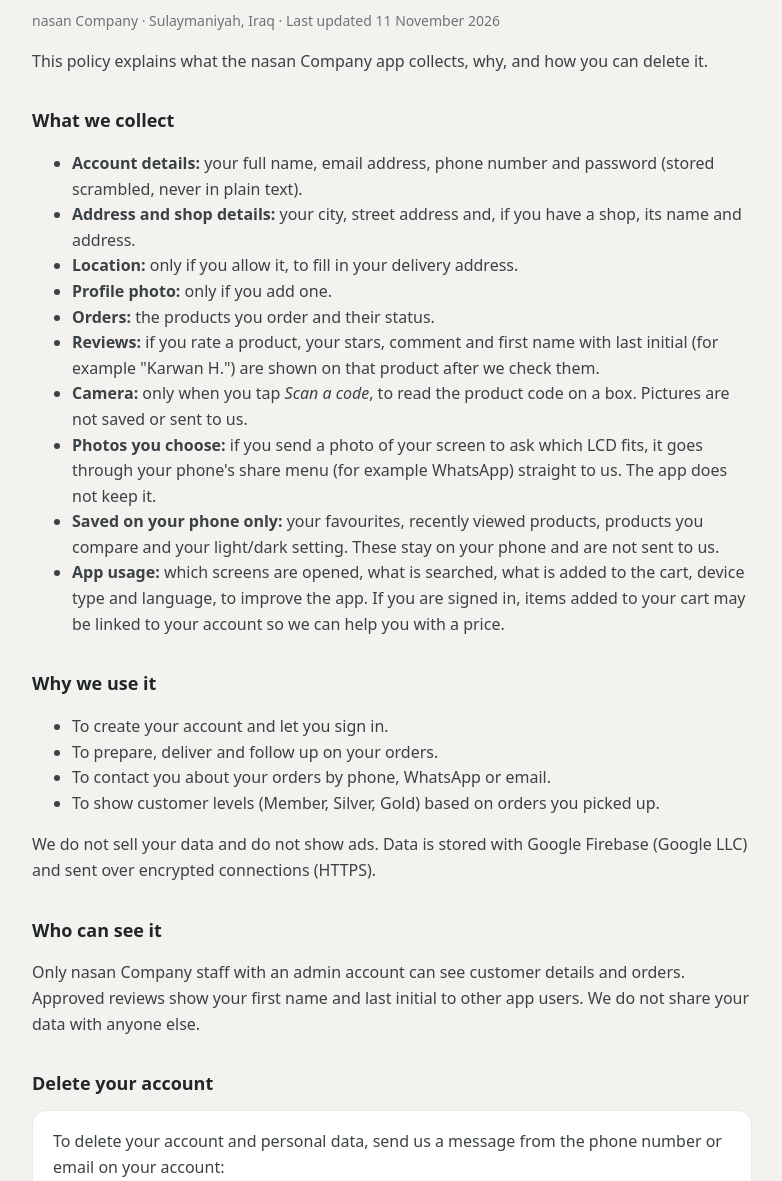
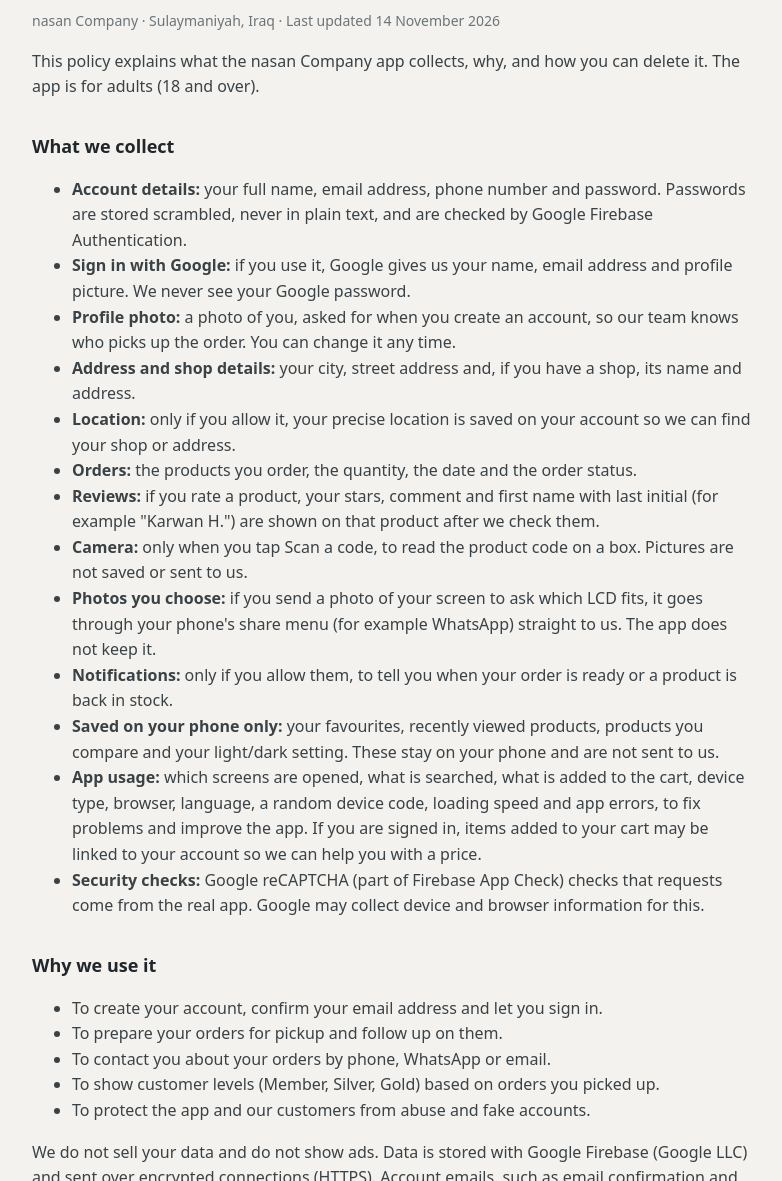
Before and after one commit to nasancomapnysul-lab/NASAN.CO-APP, a plain HTML site: page privacy.html in a window 1280 px wide. Shown: the part 159-1340 px from the top of the page, without its empty margins (248-1030 px from the left). Drawn offline with Linux system fonts and the light colour scheme.

Commit message:
Add files via upload

```diff
--- a/privacy.html
+++ b/privacy.html
@@ -23,44 +23,48 @@
 <main>
   <img src="nasan-logo.png" alt="nasan Company" width="56" height="56">
   <h1>Privacy Policy</h1>
-  <p class="muted">nasan Company · Sulaymaniyah, Iraq · Last updated 11 November 2026</p>
+  <p class="muted">nasan Company · Sulaymaniyah, Iraq · Last updated 14 November 2026</p>
 
-  <p>This policy explains what the nasan Company app collects, why, and how you can delete it.</p>
+  <p>This policy explains what the nasan Company app collects, why, and how you can delete it. The app is for adults (18 and over).</p>
 
   <h2>What we collect</h2>
   <ul>
-    <li><b>Account details:</b> your full name, email address, phone number and password (stored scrambled, never in plain text).</li>
+    <li><b>Account details:</b> your full name, email address, phone number and password. Passwords are stored scrambled, never in plain text, and are checked by Google Firebase Authentication.</li>
+    <li><b>Sign in with Google:</b> if you use it, Google gives us your name, email address and profile picture. We never see your Google password.</li>
+    <li><b>Profile photo:</b> a photo of you, asked for when you create an account, so our team knows who picks up the order. You can change it any time.</li>
     <li><b>Address and shop details:</b> your city, street address and, if you have a shop, its name and address.</li>
-    <li><b>Location:</b> only if you allow it, to fill in your delivery address.</li>
-    <li><b>Profile photo:</b> only if you add one.</li>
-    <li><b>Orders:</b> the products you order and their status.</li>
+    <li><b>Location:</b> only if you allow it, your precise location is saved on your account so we can find your shop or address.</li>
+    <li><b>Orders:</b> the products you order, the quantity, the date and the order status.</li>
     <li><b>Reviews:</b> if you rate a product, your stars, comment and first name with last initial (for example "Karwan H.") are shown on that product after we check them.</li>
-    <li><b>Camera:</b> only when you tap <i>Scan a code</i>, to read the product code on a box. Pictures are not saved or sent to us.</li>
+    <li><b>Camera:</b> only when you tap Scan a code, to read the product code on a box. Pictures are not saved or sent to us.</li>
     <li><b>Photos you choose:</b> if you send a photo of your screen to ask which LCD fits, it goes through your phone's share menu (for example WhatsApp) straight to us. The app does not keep it.</li>
+    <li><b>Notifications:</b> only if you allow them, to tell you when your order is ready or a product is back in stock.</li>
     <li><b>Saved on your phone only:</b> your favourites, recently viewed products, products you compare and your light/dark setting. These stay on your phone and are not sent to us.</li>
-    <li><b>App usage:</b> which screens are opened, what is searched, what is added to the cart, device type and language, to improve the app. If you are signed in, items added to your cart may be linked to your account so we can help you with a price.</li>
+    <li><b>App usage:</b> which screens are opened, what is searched, what is added to the cart, device type, browser, language, a random device code, loading speed and app errors, to fix problems and improve the app. If you are signed in, items added to your cart may be linked to your account so we can help you with a price.</li>
+    <li><b>Security checks:</b> Google reCAPTCHA (part of Firebase App Check) checks that requests come from the real app. Google may collect device and browser information for this.</li>
   </ul>
 
   <h2>Why we use it</h2>
   <ul>
-    <li>To create your account and let you sign in.</li>
-    <li>To prepare, deliver and follow up on your orders.</li>
+    <li>To create your account, confirm your email address and let you sign in.</li>
+    <li>To prepare your orders for pickup and follow up on them.</li>
     <li>To contact you about your orders by phone, WhatsApp or email.</li>
     <li>To show customer levels (Member, Silver, Gold) based on orders you picked up.</li>
+    <li>To protect the app and our customers from abuse and fake accounts.</li>
   </ul>
-  <p>We do not sell your data and do not show ads. Data is stored with Google Firebase (Google LLC) and sent over encrypted connections (HTTPS).</p>
+  <p>We do not sell your data and do not show ads. Data is stored with Google Firebase (Google LLC) and sent over encrypted connections (HTTPS). Account emails, such as email confirmation and password reset, are sent by Google Firebase.</p>
 
   <h2>Who can see it</h2>
   <p>Only nasan Company staff with an admin account can see customer details and orders. Approved reviews show your first name and last initial to other app users. We do not share your data with anyone else.</p>
 
   <h2 id="delete">Delete your account</h2>
   <div class="box">
-    <p style="margin-top:0">To delete your account and personal data, send us a message from the phone number or email on your account:</p>
+    <p style="margin-top:0">To delete your account and personal data, or only some of it, send us a message from the phone number or email on your account:</p>
     <ul>
       <li>WhatsApp: <a href="https://wa.me/9647704149292?text=Please%20delete%20my%20nasan%20Company%20account">+964 770 414 9292</a></li>
       <li>Email: <a href="mailto:info@nasan.company?subject=Delete%20my%20account">info@nasan.company</a></li>
     </ul>
-    <p style="margin-bottom:0">We delete your account, address, shop details, location and photo within 7 days. Order records may be kept up to 1 year for accounting, with your name removed.</p>
+    <p style="margin-bottom:0">Within 7 days we delete your account, sign-in, address, shop details, location, photo and reviews. Order records may be kept up to 1 year for accounting, with your name removed. If an account was blocked for abuse, we keep only a scrambled code made from its email and phone number, so it cannot be used to make a new account.</p>
   </div>
 
   <h2>Contact</h2>
```
